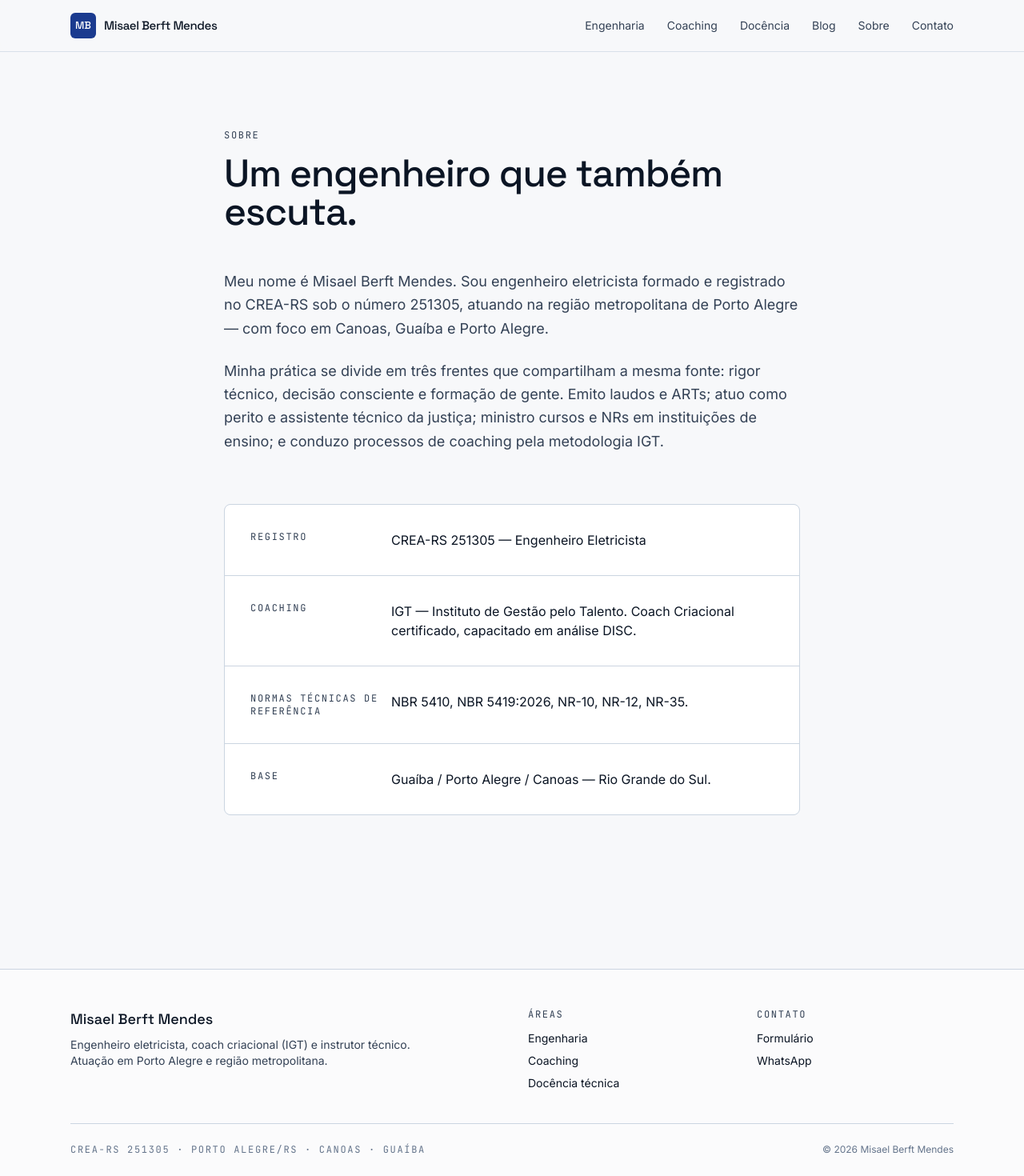
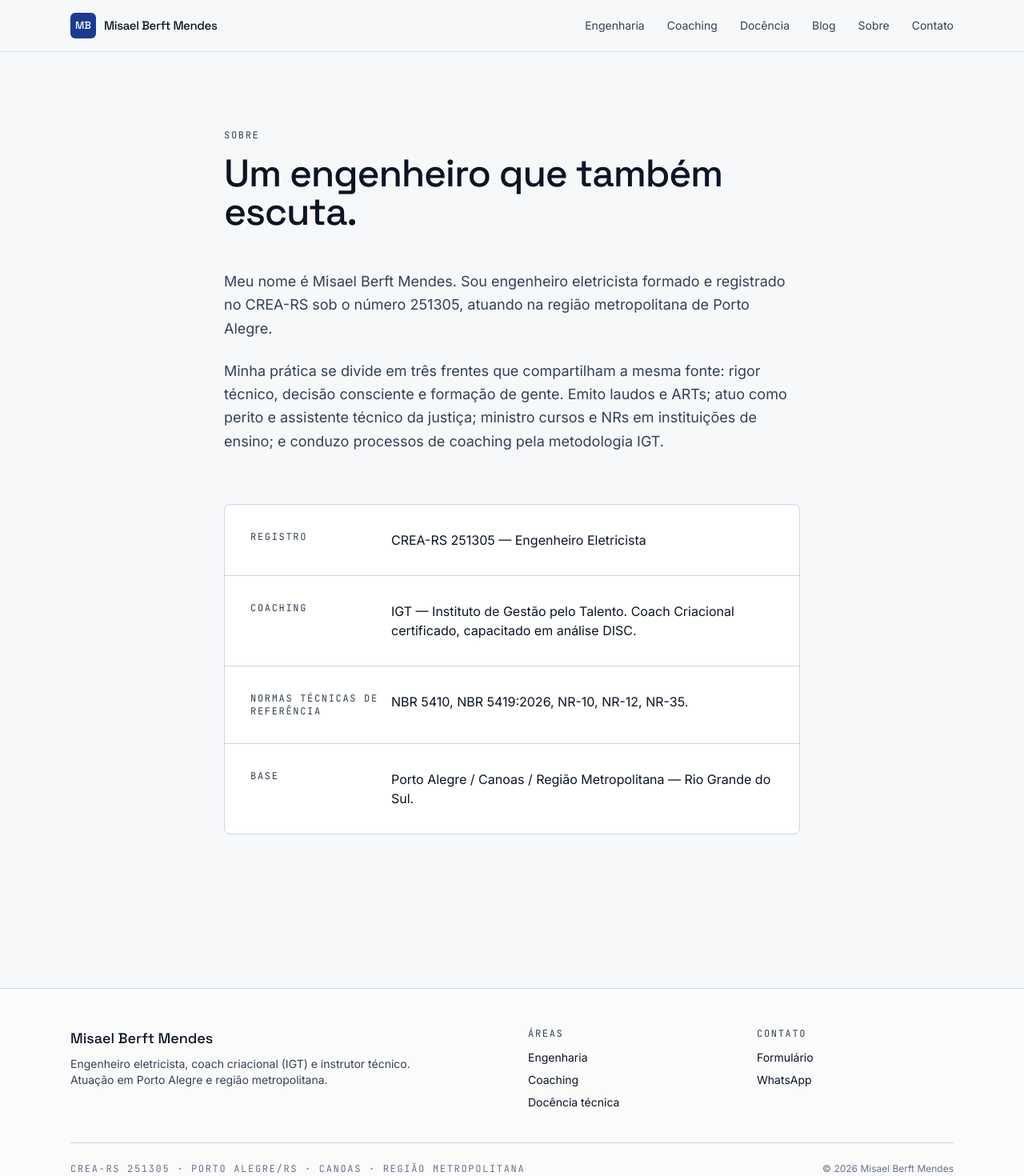
Before and after one commit to engmbm/misaelberftmendes, a Next.js app: page /sobre in a window 1280 px wide. Shown: the top 1470 px of the page at 80% size. Built offline with nearby package versions, Linux system fonts and the light colour scheme; no server answers.

Commit message:
Ajusta textos: região metropolitana e corrente elétrica

```diff
--- a/content/blog/sintoma-nao-e-causa.mdx
+++ b/content/blog/sintoma-nao-e-causa.mdx
@@ -13,7 +13,7 @@ Cada troca resolve o **sintoma** — a interrupção — por um tempo. Mas nenhu
 
 O disjuntor não é o problema. Ele é a **evidência** do problema. Quando dispara, ele está fazendo exatamente o que foi projetado para fazer: interromper um circuito que ultrapassou o limite de corrente para o qual foi dimensionado.
 
-Trocar o disjuntor por um de maior amperagem sem revisar o circuito é o equivalente a arrancar o sinal de "pare" da esquina porque "vive parando o trânsito". Você elimina o aviso, não o risco.
+Trocar o disjuntor por um de maior corrente elétrica sem revisar o circuito é o equivalente a arrancar o sinal de "pare" da esquina porque "vive parando o trânsito". Você elimina o aviso, não o risco.
 
 ## Como um laudo técnico entra nessa história
 
--- a/src/app/page.tsx
+++ b/src/app/page.tsx
@@ -146,7 +146,7 @@ export default function HomePage() {
               <p className="stamp mb-2">Atuação</p>
               <p className="font-display text-2xl font-medium">Porto Alegre</p>
               <p className="mt-1 text-xs text-ink-muted">
-                Canoas · Guaíba · Região Metropolitana
+                Canoas · Região Metropolitana
               </p>
             </div>
           </div>
--- a/src/app/sobre/page.tsx
+++ b/src/app/sobre/page.tsx
@@ -19,8 +19,7 @@ export default function SobrePage() {
           <p>
             Meu nome é Misael Berft Mendes. Sou engenheiro eletricista formado
             e registrado no CREA-RS sob o número 251305, atuando na região
-            metropolitana de Porto Alegre — com foco em Canoas, Guaíba e
-            Porto Alegre.
+            metropolitana de Porto Alegre.
           </p>
           <p>
             Minha prática se divide em três frentes que compartilham a mesma
@@ -54,7 +53,7 @@ export default function SobrePage() {
           <div className="grid gap-4 bg-white p-8 md:grid-cols-[160px_1fr]">
             <p className="stamp">Base</p>
             <p className="text-ink">
-              Guaíba / Porto Alegre / Canoas — Rio Grande do Sul.
+              Porto Alegre / Canoas / Região Metropolitana — Rio Grande do Sul.
             </p>
           </div>
         </div>
--- a/src/components/site/Footer.tsx
+++ b/src/components/site/Footer.tsx
@@ -46,7 +46,7 @@ export function Footer() {
 
         <div className="mt-6 flex flex-col gap-3 md:flex-row md:items-center md:justify-between">
           <p className="font-mono text-xs uppercase tracking-tag text-ink-muted">
-            CREA-RS 251305 · Porto Alegre/RS · Canoas · Guaíba
+            CREA-RS 251305 · Porto Alegre/RS · Canoas · Região Metropolitana
           </p>
           <p className="text-xs text-ink-muted">
             © {new Date().getFullYear()} Misael Berft Mendes
```
